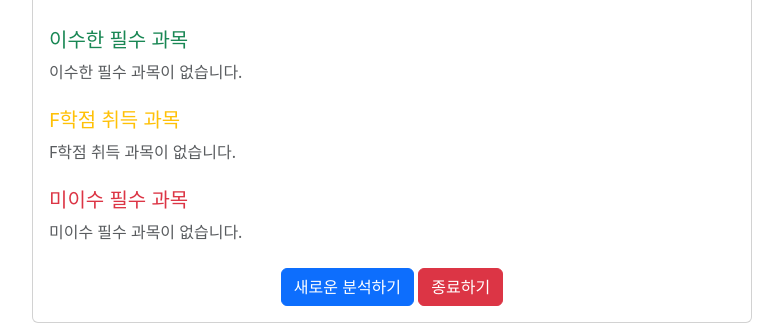
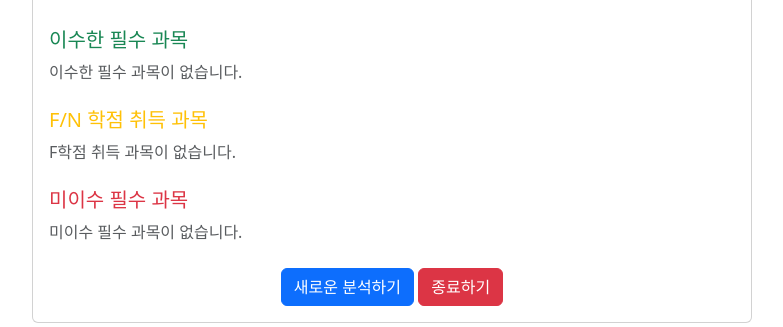
Before and after one commit to crescentfull/kuphilGraduate, a Django app: template graduateCheck/myapp/templates/result.html in a window 1280 px wide. Shown: the part 306-633 px from the top of the page, without its empty margins (248-1031 px from the left). Run offline with Django 5.2, Linux system fonts and the light colour scheme; the template is opened without the code that fills it, so the values that code supplies are empty.

Commit message:
fix: f학점 출력화면 수정

```diff
--- a/graduateCheck/myapp/templates/result.html
+++ b/graduateCheck/myapp/templates/result.html
@@ -78,7 +78,7 @@
 
                     <!-- F학점 과목 목록 섹션 추가 -->
                     <div class="mb-4">
-                        <h5 class="text-warning">F학점 취득 과목</h5>
+                        <h5 class="text-warning">F/N 학점 취득 과목</h5>
                         {% if result.f_grade_courses %}
                             <div class="alert alert-warning">
                                 <ul class="list-group">
```
